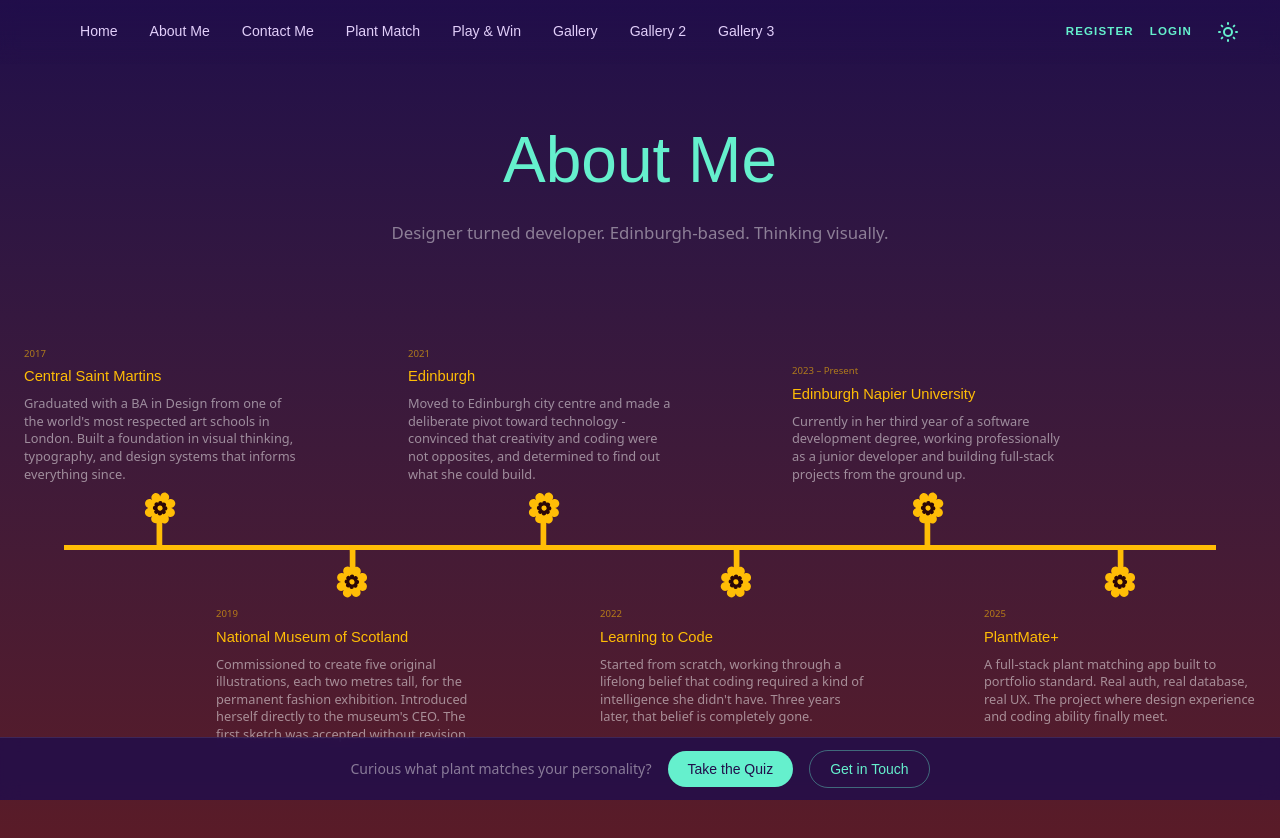
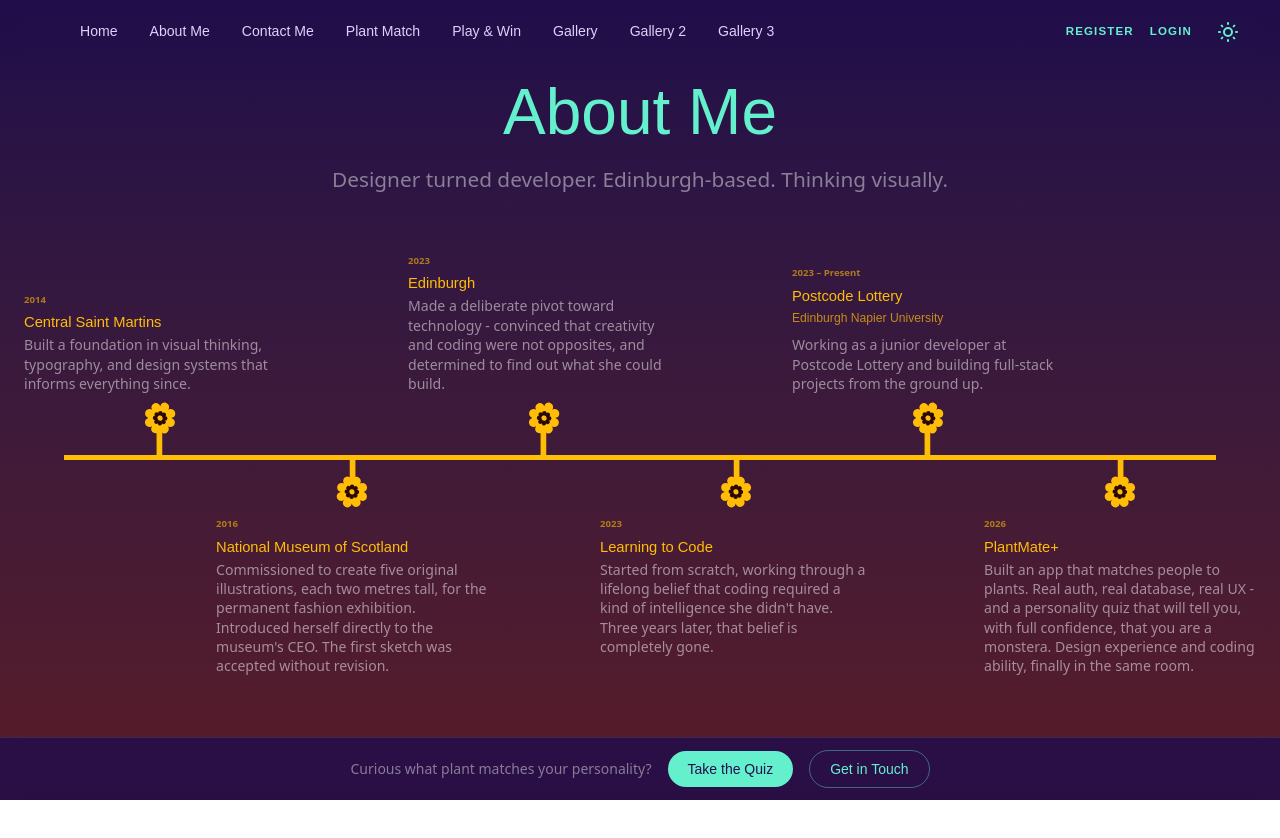
Before and after one commit to MariaLavigina/plant-mate, a Next.js app: page /about in a window 1280 px wide. Shown: the top 838 px of the page. After the commit the page ends 800 px from the top, so only its background shows below. Built offline with nearby package versions, Linux system fonts and the light colour scheme; a web font is replaced by a local one.

Commit message:
improve quiz page visual polish

```diff
--- a/app/about/page.tsx
+++ b/app/about/page.tsx
@@ -10,39 +10,40 @@ import { pageBg } from "../../lib/styles";
 const TIMELINE = [
   {
     id: 1,
-    date: "2017",
+    date: "2014",
     label: "Central Saint Martins",
-    text: "Graduated with a BA in Design from one of the world's most respected art schools in London. Built a foundation in visual thinking, typography, and design systems that informs everything since.",
+    text: "Built a foundation in visual thinking, typography, and design systems that informs everything since.",
   },
   {
     id: 2,
-    date: "2019",
+    date: "2016",
     label: "National Museum of Scotland",
     text: "Commissioned to create five original illustrations, each two metres tall, for the permanent fashion exhibition. Introduced herself directly to the museum's CEO. The first sketch was accepted without revision.",
   },
   {
     id: 3,
-    date: "2021",
+    date: "2023",
     label: "Edinburgh",
-    text: "Moved to Edinburgh city centre and made a deliberate pivot toward technology - convinced that creativity and coding were not opposites, and determined to find out what she could build.",
+    text: "Made a deliberate pivot toward technology - convinced that creativity and coding were not opposites, and determined to find out what she could build.",
   },
   {
     id: 4,
-    date: "2022",
+    date: "2023",
     label: "Learning to Code",
     text: "Started from scratch, working through a lifelong belief that coding required a kind of intelligence she didn't have. Three years later, that belief is completely gone.",
   },
   {
     id: 5,
     date: "2023 – Present",
-    label: "Edinburgh Napier University",
-    text: "Currently in her third year of a software development degree, working professionally as a junior developer and building full-stack projects from the ground up.",
+    label: "Postcode Lottery",
+    sublabel: "Edinburgh Napier University",
+    text: "Working as a junior developer at Postcode Lottery and building full-stack projects from the ground up.",
   },
   {
     id: 6,
-    date: "2025",
+    date: "2026",
     label: "PlantMate+",
-    text: "A full-stack plant matching app built to portfolio standard. Real auth, real database, real UX. The project where design experience and coding ability finally meet.",
+    text: "Built an app that matches people to plants. Real auth, real database, real UX - and a personality quiz that will tell you, with full confidence, that you are a monstera. Design experience and coding ability, finally in the same room.",
   },
 ];
 
@@ -54,11 +55,11 @@ export default function About() {
     <div className={`relative min-h-screen overflow-x-hidden ${pageBg(darkMode)}`}>
       <Navbar />
 
-      <div className="flex flex-col items-center min-h-screen pt-28 pb-20 px-6">
+      <div className="flex flex-col items-center min-h-screen pt-16 pb-20 px-6">
 
         {/* Heading */}
         <motion.h1
-          className={`font-heading text-[clamp(2.5rem,5vw,4rem)] mb-3 text-center ${darkMode ? "text-[#65F0CD]" : "text-[#1E3D2A]"}`}
+          className={`font-heading text-[clamp(2.5rem,5vw,4rem)] mb-1 text-center ${darkMode ? "text-[#65F0CD]" : "text-[#1E3D2A]"}`}
           initial={{ opacity: 0, y: -20 }}
           animate={{ opacity: 1, y: 0 }}
           transition={{ duration: 0.6, ease: "easeOut" }}
@@ -67,7 +68,7 @@ export default function About() {
         </motion.h1>
 
         <motion.p
-          className={`font-comic text-center max-w-lg text-[clamp(0.9rem,1.4vw,1.05rem)] mb-20 ${darkMode ? "text-white/45" : "text-[#1E3D2A]/55"}`}
+          className={`font-comic text-center whitespace-nowrap text-[clamp(1rem,1.8vw,1.3rem)] mb-10 ${darkMode ? "text-white/45" : "text-[#1E3D2A]/55"}`}
           initial={{ opacity: 0 }}
           animate={{ opacity: 1 }}
           transition={{ duration: 0.6, delay: 0.25 }}
@@ -150,13 +151,18 @@ export default function About() {
                     onMouseEnter={() => setHoveredIndex(i)}
                     onMouseLeave={() => setHoveredIndex(null)}
                   >
-                    <p className={`font-comic text-[clamp(0.6rem,0.7vw,0.72rem)] mb-1 ${darkMode ? "text-[#FFBD06]/60" : "text-[#1E3D2A]/45"}`}>
+                    <p className={`font-comic font-semibold text-[clamp(0.6rem,0.7vw,0.72rem)] mb-1 ${darkMode ? "text-[#FFBD06]/60" : "text-[#1E3D2A]/90"}`}>
                       {item.date}
                     </p>
-                    <p className={`font-heading text-[clamp(0.88rem,1.15vw,1.1rem)] mb-2 ${darkMode ? "text-[#FFBD06]" : "text-[#1E3D2A]"}`}>
+                    <p className={`font-heading text-[clamp(0.88rem,1.15vw,1.1rem)] mb-0.5 ${darkMode ? "text-[#FFBD06]" : "text-[#1E3D2A]"}`}>
                       {item.label}
                     </p>
-                    <p className={`font-comic text-[clamp(0.8rem,1vw,0.95rem)] leading-snug ${darkMode ? "text-white/50" : "text-[#1E3D2A]/60"}`}>
+                    {item.sublabel && (
+                      <p className={`font-heading text-[clamp(0.75rem,0.95vw,0.9rem)] mb-2 ${darkMode ? "text-[#FFBD06]/70" : "text-[#1E3D2A]/70"}`}>
+                        {item.sublabel}
+                      </p>
+                    )}
+                    <p className={`font-comic text-[clamp(0.85rem,1.1vw,1rem)] leading-snug ${darkMode ? "text-white/50" : "text-[#1E3D2A]/60"}`}>
                       {item.text}
                     </p>
                   </motion.div>
@@ -205,17 +211,23 @@ export default function About() {
 
                   {/* Content */}
                   <motion.div
+                    className="pl-2"
                     initial={{ opacity: 0, x: 18 }}
                     whileInView={{ opacity: 1, x: 0 }}
                     viewport={{ once: true }}
                     transition={{ duration: 0.5, delay: 0.15, ease: "easeOut" }}
                   >
-                    <p className={`font-comic text-xs mb-0.5 ${darkMode ? "text-[#FFBD06]/60" : "text-[#1E3D2A]/45"}`}>
+                    <p className={`font-comic font-semibold text-xs mb-0.5 ${darkMode ? "text-[#FFBD06]/60" : "text-[#1E3D2A]/90"}`}>
                       {item.date}
                     </p>
-                    <p className={`font-heading text-lg mb-1.5 ${darkMode ? "text-[#FFBD06]" : "text-[#1E3D2A]"}`}>
+                    <p className={`font-heading text-lg mb-0.5 ${darkMode ? "text-[#FFBD06]" : "text-[#1E3D2A]"}`}>
                       {item.label}
                     </p>
+                    {item.sublabel && (
+                      <p className={`font-heading text-sm mb-1.5 ${darkMode ? "text-[#FFBD06]/70" : "text-[#1E3D2A]/70"}`}>
+                        {item.sublabel}
+                      </p>
+                    )}
                     <p className={`font-comic text-sm leading-relaxed ${darkMode ? "text-white/50" : "text-[#1E3D2A]/60"}`}>
                       {item.text}
                     </p>
--- a/app/quiz/page.tsx
+++ b/app/quiz/page.tsx
@@ -41,16 +41,16 @@ export default function Quiz() {
     <div className={`flex flex-col min-h-screen px-4 sm:px-6 lg:px-8 py-10 ${pageBg(darkMode)}`}>
       <Navbar />
 
-      <div className={`max-w-xl w-full mx-auto p-6 sm:p-8 rounded-lg shadow-2xl mt-20 backdrop-blur-md border-2 ${
-        darkMode ? "bg-white/10 border-[#65F0CD]/30" : "bg-white/30 border-[#210E4A]/30"
+      <div className={`max-w-xl w-full mx-auto p-8 sm:p-10 rounded-2xl shadow-2xl mt-16 border-2 ${
+        darkMode ? "bg-white/10 border-[#65F0CD]/30 backdrop-blur-md" : "bg-white/90 border-[#1E3D2A]/20"
       }`}>
         <div className="mb-6">
           <h2 className={`text-xl sm:text-2xl font-bold mb-3 ${primaryText(darkMode)}`}>
             Question {currentQuestionIndex + 1} of {quizQuestions.length}
           </h2>
-          <div className={`w-full h-[3px] rounded-full ${darkMode ? "bg-white/10" : "bg-[#1E3D2A]/10"}`}>
+          <div className={`w-full h-2 rounded-full ${darkMode ? "bg-white/10" : "bg-[#1E3D2A]/10"}`}>
             <div
-              className={`h-[3px] rounded-full transition-all duration-500 ease-out ${darkMode ? "bg-[#65F0CD]" : "bg-[#1E3D2A]"}`}
+              className={`h-2 rounded-full transition-all duration-500 ease-out ${darkMode ? "bg-[#65F0CD]" : "bg-[#1E3D2A]"}`}
               style={{ width: `${((currentQuestionIndex + 1) / quizQuestions.length) * 100}%` }}
             />
           </div>
@@ -65,14 +65,14 @@ export default function Quiz() {
             <button
               key={answer.id}
               onClick={() => handleSelectAnswer(answer.id)}
-              className={`text-left p-3 sm:p-4 border-2 rounded-lg transition-all duration-200 backdrop-blur-sm ${
+              className={`text-left p-3 sm:p-4 border-2 rounded-lg transition-all duration-200 ${
                 selectedAnswers[currentQuestion.id] === answer.id
                   ? darkMode
                     ? "bg-[#65F0CD]/30 border-[#65F0CD] text-white"
-                    : "bg-[#1E3D2A]/20 border-[#1E3D2A] text-[#1E3D2A]"
+                    : "bg-[#1E3D2A]/15 border-[#1E3D2A] text-[#1E3D2A] font-semibold"
                   : darkMode
                   ? "bg-white/10 border-white/30 text-white hover:border-[#65F0CD] hover:bg-[#65F0CD]/10"
-                  : "bg-white/20 border-[#1E3D2A]/30 text-[#1E3D2A] hover:border-[#1E3D2A] hover:bg-white/40"
+                  : "bg-white border-[#1E3D2A]/40 text-[#1E3D2A] hover:border-[#1E3D2A] hover:bg-[#1E3D2A]/5"
               }`}
             >
               {answer.text}
@@ -87,7 +87,7 @@ export default function Quiz() {
               className={`py-2 sm:py-3 px-5 sm:px-6 rounded-lg font-semibold transition-all duration-200 border-2 ${
                 darkMode
                   ? "border-white/30 text-white/70 hover:border-white/60 hover:text-white"
-                  : "border-[#1E3D2A]/30 text-[#1E3D2A]/60 hover:border-[#1E3D2A]/60 hover:text-[#1E3D2A]"
+                  : "border-[#1E3D2A]/40 text-[#1E3D2A]/70 hover:border-[#1E3D2A] hover:text-[#1E3D2A]"
               }`}
             >
               ← Back
@@ -99,7 +99,9 @@ export default function Quiz() {
             className={`flex-1 py-2 sm:py-3 px-4 sm:px-6 rounded-lg font-semibold transition-all duration-200 border-2 ${
               hasAnswered
                 ? primaryButton(darkMode)
-                : "bg-gray-400/30 border-gray-400/50 cursor-not-allowed text-gray-600"
+                : darkMode
+                ? "bg-white/10 border-white/20 cursor-not-allowed text-white/30"
+                : "bg-[#1E3D2A]/10 border-[#1E3D2A]/20 cursor-not-allowed text-[#1E3D2A]/30"
             }`}
           >
             {isLastQuestion ? "See My Plant Matches" : "Next Question"}
```
Also changed, not shown: about-light.png (added).
